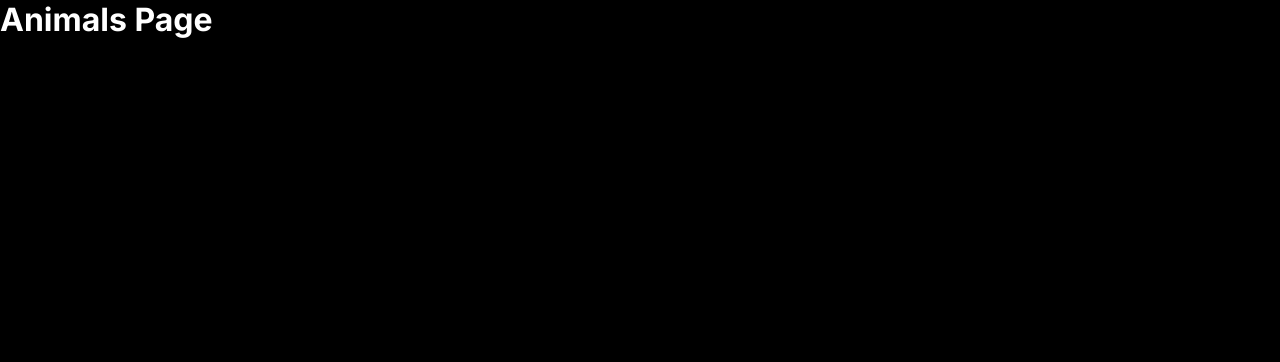
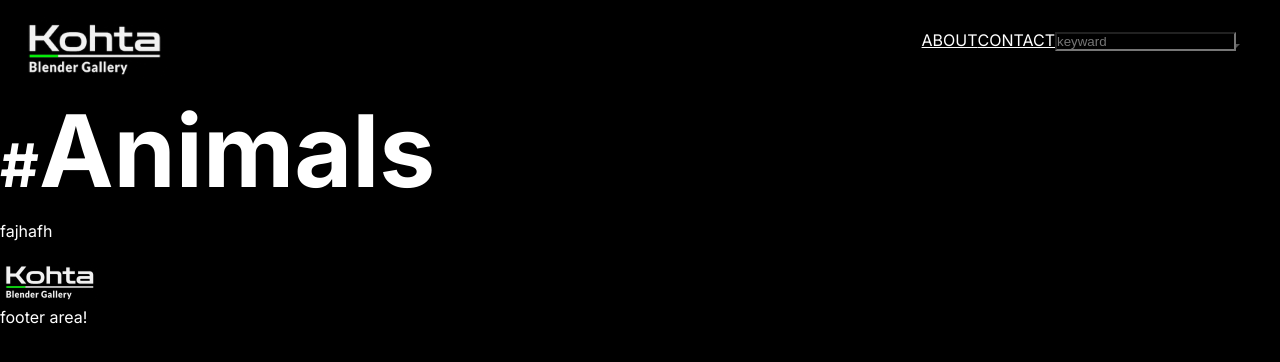
Before and after one commit to kohta9521/Blender_Gallery_Site, a Next.js app: page /tags/animals in a window 1280 px wide. Shown: the top 362 px of the page. Built offline with nearby package versions, Linux system fonts and the light colour scheme.

Commit message:
add allfile

```diff
--- a/src/app/tags/animals/page.tsx
+++ b/src/app/tags/animals/page.tsx
@@ -3,8 +3,20 @@ import React from 'react'
 // css import
 import styles from './styles/Animals.module.scss'
 
+// components import
+import SubPageLayout from '@/components/templates/SubPageLayout'
+import SubPageTitle from '@/components/atoms/SubPageTitle'
+
 const Animals = () => {
-  return <h1>Animals Page</h1>
+  return (
+    <SubPageLayout id={0}>
+      <div className={styles.hero}>
+        <SubPageTitle id={0} text="Animals" />
+      </div>
+
+      <p>fajhafh</p>
+    </SubPageLayout>
+  )
 }
 
 export default Animals
--- a/src/app/tags/animals/styles/Animals.module.scss
+++ b/src/app/tags/animals/styles/Animals.module.scss
@@ -0,0 +1,9 @@
+.hero {
+  width: 100%;
+  margin: 0 auto;
+}
+
+@media screen and (max-width: 1280px) {
+}
+@media screen and (max-width: 768px) {
+}
--- /dev/null
+++ b/src/components/atoms/SubPageTitle.tsx
@@ -0,0 +1,24 @@
+import React from 'react'
+
+// css import
+import styles from './styles/SubPageTitle.module.scss'
+import { Divider } from '@chakra-ui/react'
+
+// props type
+type Props = {
+  id: number
+  text: string
+}
+
+const SubPageTitle = ({ id, text }: Props) => {
+  return (
+    <div className={styles.pageTitle} key={id}>
+      <h1 className={styles.title}>
+        <span className={styles.subText}>#</span>
+        {text}
+      </h1>
+    </div>
+  )
+}
+
+export default SubPageTitle
--- /dev/null
+++ b/src/components/atoms/styles/SubPageTitle.module.scss
@@ -0,0 +1,16 @@
+.pageTitle {
+  width: 100%;
+  padding: 10px 0px;
+  box-sizing: border-box;
+}
+.title {
+  font-size: 100px;
+}
+.subText {
+  font-size: 60px;
+}
+
+@media screen and (max-width: 1280px) {
+}
+@media screen and (max-width: 768px) {
+}
--- /dev/null
+++ b/src/components/templates/SubPageLayout.tsx
@@ -0,0 +1,26 @@
+import React from 'react'
+
+// css import
+import styles from './styles/SubPageLayout.module.scss'
+
+// components import
+import Header from '../organisms/Header'
+import Footer from '../organisms/Footer'
+
+// props type
+type Props = {
+  id: number
+  children: React.ReactNode
+}
+
+const SubPageLayout = ({ id, children }: Props) => {
+  return (
+    <div className={styles.subPage} key={id}>
+      <Header />
+      {children}
+      <Footer />
+    </div>
+  )
+}
+
+export default SubPageLayout
```
Also changed, not shown: src/components/templates/styles/SubPageLayout.module.scss (added).
